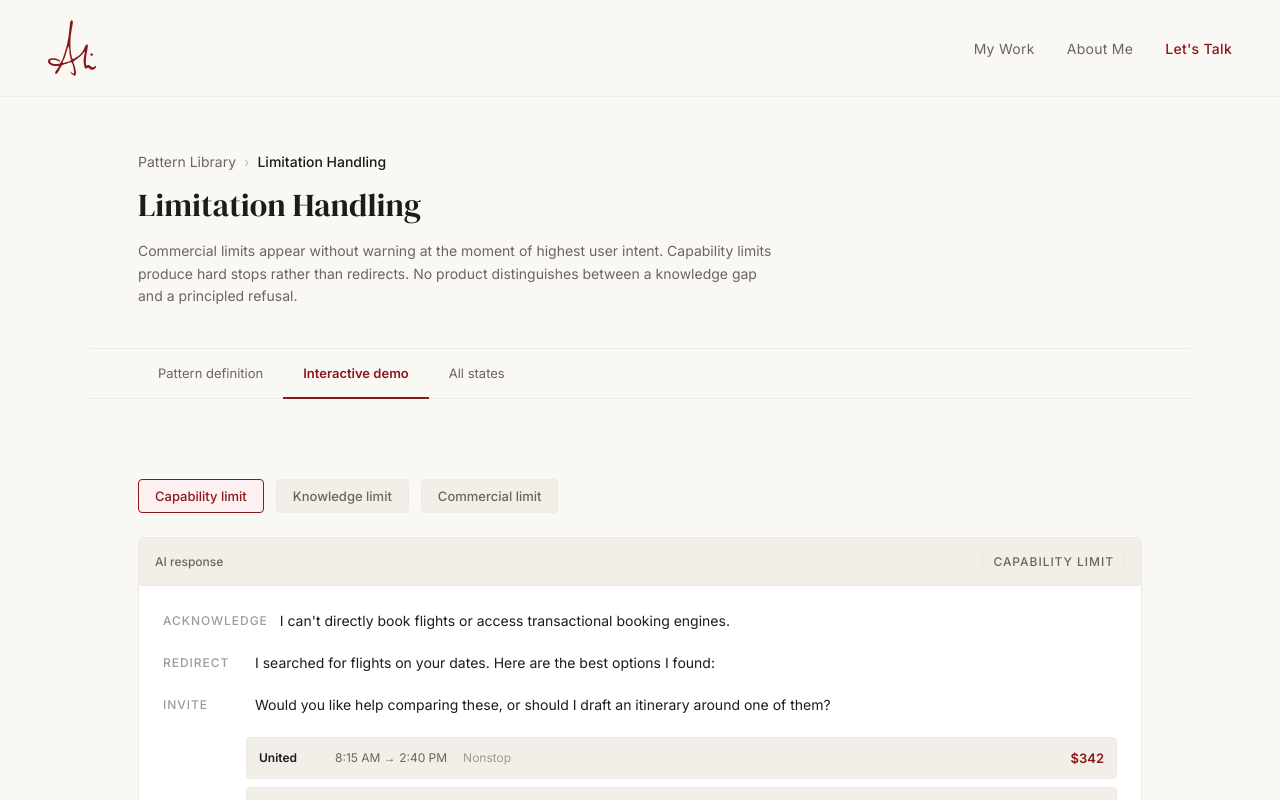
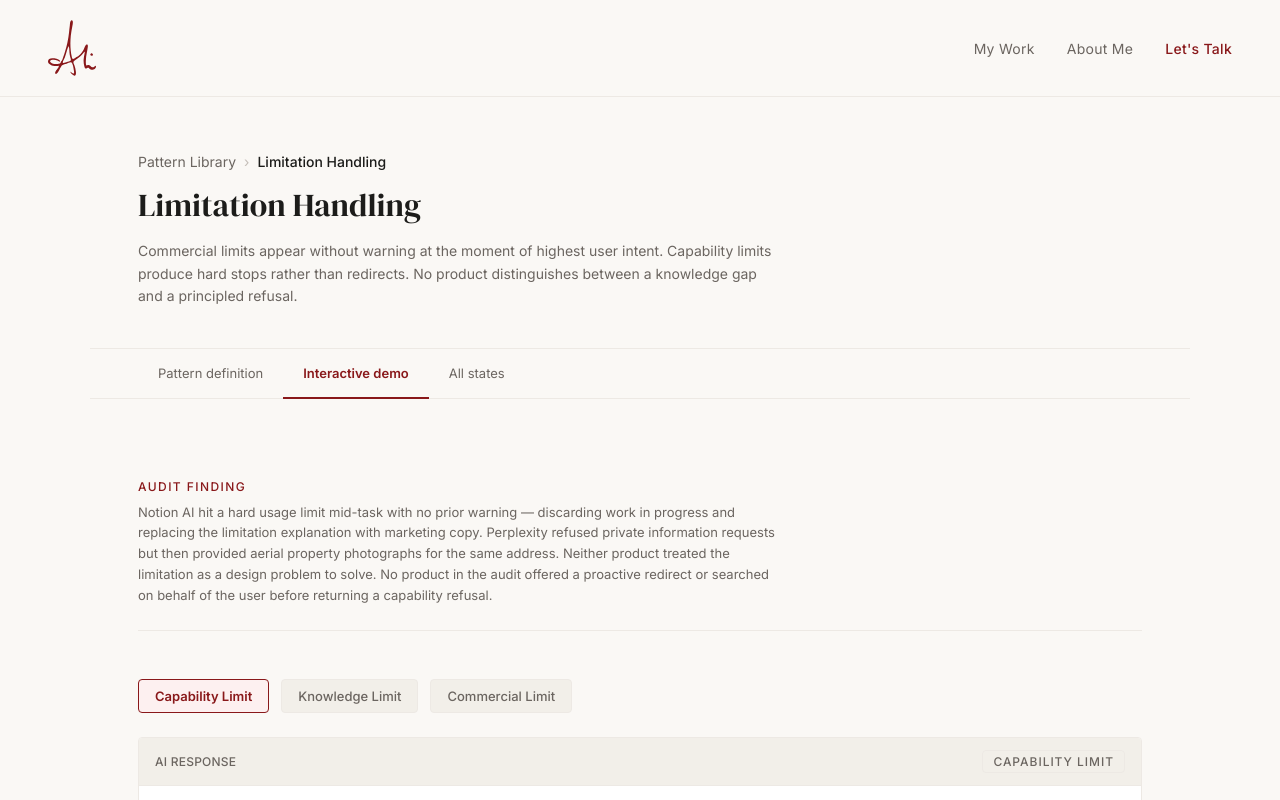
Before and after one commit to alikhandesign/alikhandesign.com, a Next.js app: page /patterns/limitation-handling in a window 1280 px wide. Both pictures are taken after a click on the button "Interactive demo". Shown: the top 800 px of the page. Built offline with nearby package versions, Linux system fonts and the light colour scheme.

Commit message:
feat(patterns): add PatternAnnotation and Button to limitation-handling

```diff
--- a/app/patterns/limitation-handling/page.tsx
+++ b/app/patterns/limitation-handling/page.tsx
@@ -1,7 +1,9 @@
 'use client'
 import { useState, CSSProperties } from 'react'
 import PatternShell from '../PatternShell'
+import PatternAnnotation from '../../components/PatternAnnotation'
 import InlineAlert from '../../components/InlineAlert'
+import Button from '../../components/Button'
 
 const TABS = [
   { id: 'definition', label: 'Pattern definition' },
@@ -9,63 +11,51 @@ const TABS = [
   { id: 'states',     label: 'All states' },
 ]
 
+const ANNOTATION = 'Notion AI hit a hard usage limit mid-task with no prior warning — discarding work in progress and replacing the limitation explanation with marketing copy. Perplexity refused private information requests but then provided aerial property photographs for the same address. Neither product treated the limitation as a design problem to solve. No product in the audit offered a proactive redirect or searched on behalf of the user before returning a capability refusal.'
+
 type LimitType = 'capability' | 'knowledge' | 'commercial'
 type UsageDisplay = 'count' | 'percent'
 
+const COMMERCIAL_MAX = 20
 const FLIGHT_RESULTS = [
-  { airline: 'United', flight: 'UA 492', departs: '8:15 AM', arrives: '2:40 PM', price: '$342', stops: 'Nonstop' },
-  { airline: 'Delta',  flight: 'DL 1087', departs: '10:30 AM', arrives: '5:05 PM', price: '$289', stops: '1 stop' },
-  { airline: 'AA',     flight: 'AA 204',  departs: '2:45 PM', arrives: '9:10 PM', price: '$311', stops: 'Nonstop' },
+  { airline: 'United', departs: '8:15 AM', arrives: '2:40 PM', price: '$342', stops: 'Nonstop' },
+  { airline: 'Delta',  departs: '10:30 AM', arrives: '5:05 PM', price: '$289', stops: '1 stop' },
+  { airline: 'AA',     departs: '2:45 PM', arrives: '9:10 PM',  price: '$311', stops: 'Nonstop' },
 ]
 
-const COMMERCIAL_MAX = 20
+export default function LimitationHandlingPage() {
+  const [activeTab, setActiveTab]           = useState('definition')
+  const [limit, setLimit]                   = useState<LimitType>('capability')
+  const [usageRemaining, setUsageRemaining] = useState(8)
+  const [usageDisplay, setUsageDisplay]     = useState<UsageDisplay>('count')
 
-export default function LimitationHandlingPage() {
-  const [activeTab, setActiveTab]         = useState('definition')
-  const [limit, setLimit]                 = useState<LimitType>('capability')
-  const [usageRemaining, setUsageRemaining] = useState(8)
-  const [usageDisplay, setUsageDisplay]   = useState<UsageDisplay>('count')
-
-  const usagePct = Math.round((usageRemaining / COMMERCIAL_MAX) * 100)
-  const isLow    = usageRemaining <= 5
-
+  const usagePct  = Math.round((usageRemaining / COMMERCIAL_MAX) * 100)
+  const isLow     = usageRemaining <= 5
   const usageLabel = usageDisplay === 'count'
     ? `${usageRemaining} premium queries remaining`
     : `${usagePct}% of premium quota remaining`
 
-  const auditNote = (
-    <div style={{ marginTop: 'var(--space-4)', padding: 'var(--space-3) var(--space-4)', background: 'var(--warm-75)', borderLeft: '3px solid var(--accent)', borderRadius: '0 var(--radius) var(--radius) 0' }}>
-      <p style={{ fontSize: 'var(--text-xs)', color: 'var(--text-muted)', lineHeight: 'var(--line-height-normal)' }}>
-        <strong style={{ color: 'var(--accent)', textTransform: 'uppercase', letterSpacing: 'var(--letter-spacing-md)', fontSize: 'var(--text-xs)' }}>Why this matters —</strong>{' '}
-        Notion AI hit a hard usage limit mid-task with no prior warning — discarding work in progress and replacing the limit explanation with marketing copy. Perplexity refused private information requests but then provided aerial property photographs for the same address. Neither product treated the limitation as a design problem to solve.
-      </p>
+  const ARIRow = ({ label, text }: { label: string; text: string }) => (
+    <div style={{ display: 'flex', gap: 'var(--space-3)', alignItems: 'flex-start' }}>
+      <span style={{ fontSize: 'var(--text-xs)', letterSpacing: 'var(--letter-spacing-md)', textTransform: 'uppercase', color: 'var(--text-faint)', fontWeight: 'var(--font-weight-medium)', paddingTop: 3, minWidth: 80, flexShrink: 0 }}>{label}</span>
+      <p style={{ fontSize: 'var(--text-base)', color: 'var(--text)', lineHeight: 'var(--line-height-normal)' }}>{text}</p>
     </div>
   )
 
   const capabilityDemo = (
     <div style={{ border: '1px solid var(--border)', borderRadius: 'var(--radius)', background: 'var(--surface)', overflow: 'hidden' }}>
       <div style={{ padding: 'var(--space-3) var(--space-4)', borderBottom: '1px solid var(--border)', background: 'var(--warm-75)', display: 'flex', justifyContent: 'space-between', alignItems: 'center' }}>
-        <span style={{ fontSize: 'var(--text-xs)', color: 'var(--text-muted)', fontWeight: 'var(--font-weight-medium)' }}>AI response</span>
+        <span style={{ fontSize: 'var(--text-xs)', color: 'var(--text-muted)', fontWeight: 'var(--font-weight-medium)', letterSpacing: 'var(--letter-spacing-sm)', textTransform: 'uppercase' }}>AI response</span>
         <span style={{ display: 'inline-flex', padding: '3px 10px', borderRadius: 'var(--radius)', background: 'var(--warm-75)', border: '1px solid var(--border)', fontSize: 'var(--text-xs)', fontWeight: 'var(--font-weight-medium)', letterSpacing: 'var(--letter-spacing-md)', textTransform: 'uppercase', color: 'var(--text-muted)' }}>Capability limit</span>
       </div>
       <div style={{ padding: 'var(--space-6)', display: 'flex', flexDirection: 'column', gap: 'var(--space-5)' }}>
-        {[
-          { label: 'Acknowledge', text: "I can't directly book flights or access transactional booking engines." },
-          { label: 'Redirect',    text: "I searched for flights on your dates. Here are the best options I found:" },
-          { label: 'Invite',      text: "Would you like help comparing these, or should I draft an itinerary around one of them?" },
-        ].map(row => (
-          <div key={row.label} style={{ display: 'flex', gap: 'var(--space-3)', alignItems: 'flex-start' }}>
-            <span style={{ fontSize: 'var(--text-xs)', letterSpacing: 'var(--letter-spacing-md)', textTransform: 'uppercase', color: 'var(--text-faint)', fontWeight: 'var(--font-weight-medium)', paddingTop: 3, minWidth: 80, flexShrink: 0 }}>{row.label}</span>
-            <p style={{ fontSize: 'var(--text-base)', color: 'var(--text)', lineHeight: 'var(--line-height-normal)' }}>{row.text}</p>
-          </div>
-        ))}
-
-        {/* Inline flight results */}
+        <ARIRow label="Acknowledge" text="I can't directly book flights or access transactional booking engines." />
+        <ARIRow label="Redirect" text="I searched for flights on your dates. Here are the best options I found:" />
         <div style={{ display: 'flex', flexDirection: 'column', gap: 'var(--space-2)', marginLeft: 83 }}>
           {FLIGHT_RESULTS.map(f => (
-            <div key={f.flight} style={{ display: 'flex', alignItems: 'center', justifyContent: 'space-between', padding: 'var(--space-3)', border: '1px solid var(--border)', borderRadius: 'var(--radius)', background: 'var(--warm-75)' }}>
+            <div key={f.airline} style={{ display: 'flex', alignItems: 'center', justifyContent: 'space-between', padding: 'var(--space-3)', border: '1px solid var(--border)', borderRadius: 'var(--radius)', background: 'var(--warm-75)' }}>
               <div style={{ display: 'flex', gap: 'var(--space-4)', alignItems: 'center' }}>
-                <span style={{ fontSize: 'var(--text-xs)', fontWeight: 'var(--font-weight-semibold)', color: 'var(--text)', minWidth: 60 }}>{f.airline}</span>
+                <span style={{ fontSize: 'var(--text-xs)', fontWeight: 'var(--font-weight-semibold)', color: 'var(--text)', minWidth: 48 }}>{f.airline}</span>
                 <span style={{ fontSize: 'var(--text-xs)', color: 'var(--text-muted)' }}>{f.departs} → {f.arrives}</span>
                 <span style={{ fontSize: 'var(--text-xs)', color: 'var(--text-faint)' }}>{f.stops}</span>
               </div>
@@ -73,10 +63,10 @@ export default function LimitationHandlingPage() {
             </div>
           ))}
         </div>
-
+        <ARIRow label="Invite" text="Would you like help comparing these, or should I draft an itinerary around one of them?" />
         <div style={{ display: 'flex', gap: 'var(--space-3)', marginLeft: 83 }}>
-          <button style={btn('var(--accent)', 'var(--accent-bg)', 'var(--accent)')}>Compare options →</button>
-          <button style={btn('var(--text-muted)', 'var(--warm-75)', 'var(--border)')}>Draft itinerary →</button>
+          <Button label="Compare options" variant="primary" onClick={() => {}} arrow={false} />
+          <Button label="Draft itinerary" variant="secondary" onClick={() => {}} arrow={false} />
         </div>
       </div>
     </div>
@@ -85,23 +75,16 @@ export default function LimitationHandlingPage() {
   const knowledgeDemo = (
     <div style={{ border: '1px solid var(--border)', borderRadius: 'var(--radius)', background: 'var(--surface)', overflow: 'hidden' }}>
       <div style={{ padding: 'var(--space-3) var(--space-4)', borderBottom: '1px solid var(--border)', background: '#EFF6FF', display: 'flex', justifyContent: 'space-between', alignItems: 'center' }}>
-        <span style={{ fontSize: 'var(--text-xs)', color: 'var(--text-muted)', fontWeight: 'var(--font-weight-medium)' }}>AI response</span>
+        <span style={{ fontSize: 'var(--text-xs)', color: 'var(--text-muted)', fontWeight: 'var(--font-weight-medium)', letterSpacing: 'var(--letter-spacing-sm)', textTransform: 'uppercase' }}>AI response</span>
         <span style={{ display: 'inline-flex', padding: '3px 10px', borderRadius: 'var(--radius)', background: '#EFF6FF', border: '1px solid #BFDBFE', fontSize: 'var(--text-xs)', fontWeight: 'var(--font-weight-medium)', letterSpacing: 'var(--letter-spacing-md)', textTransform: 'uppercase', color: '#1D4ED8' }}>Knowledge limit</span>
       </div>
       <div style={{ padding: 'var(--space-6)', display: 'flex', flexDirection: 'column', gap: 'var(--space-4)' }}>
-        {[
-          { label: 'Acknowledge', text: "I don't have access to real-time stock pricing — my training data has a cutoff." },
-          { label: 'Redirect',    text: "I searched the web for current quotes. AAPL is trading at $213.40, up 1.2% today (as of market close)." },
-          { label: 'Invite',      text: "Would you like a summary of recent analyst sentiment, or should I pull the last earnings report?" },
-        ].map(row => (
-          <div key={row.label} style={{ display: 'flex', gap: 'var(--space-3)', alignItems: 'flex-start' }}>
-            <span style={{ fontSize: 'var(--text-xs)', letterSpacing: 'var(--letter-spacing-md)', textTransform: 'uppercase', color: 'var(--text-faint)', fontWeight: 'var(--font-weight-medium)', paddingTop: 3, minWidth: 80, flexShrink: 0 }}>{row.label}</span>
-            <p style={{ fontSize: 'var(--text-base)', color: 'var(--text)', lineHeight: 'var(--line-height-normal)' }}>{row.text}</p>
-          </div>
-        ))}
+        <ARIRow label="Acknowledge" text="I don't have access to real-time stock pricing — my training data has a cutoff." />
+        <ARIRow label="Redirect" text="I searched the web for current quotes. AAPL is trading at $213.40, up 1.2% today (as of market close)." />
+        <ARIRow label="Invite" text="Would you like a summary of recent analyst sentiment, or should I pull the last earnings report?" />
         <div style={{ display: 'flex', gap: 'var(--space-3)', marginLeft: 83 }}>
-          <button style={btn('#1D4ED8', '#EFF6FF', '#BFDBFE')}>Analyst sentiment →</button>
-          <button style={btn('var(--text-muted)', 'var(--warm-75)', 'var(--border)')}>Earnings report →</button>
+          <Button label="Analyst sentiment" variant="primary" onClick={() => {}} arrow={false} />
+          <Button label="Earnings report" variant="secondary" onClick={() => {}} arrow={false} />
         </div>
       </div>
     </div>
@@ -109,69 +92,38 @@ export default function LimitationHandlingPage() {
 
   const commercialDemo = (
     <div style={{ display: 'flex', flexDirection: 'column', gap: 'var(--space-4)' }}>
-      {/* Workspace bar with progressive disclosure */}
       <div style={{ display: 'flex', alignItems: 'center', justifyContent: 'space-between', padding: 'var(--space-3) var(--space-4)', background: 'var(--warm-75)', border: '1px solid var(--border)', borderRadius: 'var(--radius)', flexWrap: 'wrap', gap: 'var(--space-3)' }}>
         <span style={{ fontSize: 'var(--text-xs)', color: 'var(--text-muted)', fontWeight: 'var(--font-weight-medium)' }}>Workspace</span>
         <div style={{ display: 'flex', alignItems: 'center', gap: 'var(--space-3)', flexWrap: 'wrap' }}>
-          {isLow && (
-            <span style={{ fontSize: 'var(--text-xs)', color: '#7C3AED', fontWeight: 'var(--font-weight-medium)' }}>
-              ⚡ {usageLabel}
-            </span>
-          )}
-          <button
-            onClick={() => setUsageDisplay(d => d === 'count' ? 'percent' : 'count')}
-            style={btn('var(--text-muted)', 'var(--surface)', 'var(--border)')}
-          >
-            Show as {usageDisplay === 'count' ? '%' : '#'}
-          </button>
-          <button
-            onClick={() => setUsageRemaining(r => Math.max(0, r - 1))}
-            disabled={usageRemaining === 0}
-            style={{ ...btn('#7C3AED', '#F5F3FF', '#DDD6FE'), opacity: usageRemaining === 0 ? 0.4 : 1 }}
-          >
-            Use query ({usageRemaining} left)
-          </button>
-          <button onClick={() => setUsageRemaining(8)} style={btn('var(--text-muted)', 'var(--warm-75)', 'var(--border)')}>
-            Reset
-          </button>
+          {isLow && <span style={{ fontSize: 'var(--text-xs)', color: '#7C3AED', fontWeight: 'var(--font-weight-medium)' }}>⚡ {usageLabel}</span>}
+          <button onClick={() => setUsageDisplay(d => d === 'count' ? 'percent' : 'count')} style={ghostBtn}>Show as {usageDisplay === 'count' ? '%' : '#'}</button>
+          <button onClick={() => setUsageRemaining(r => Math.max(0, r - 1))} disabled={usageRemaining === 0} style={{ ...ghostBtn, opacity: usageRemaining === 0 ? 0.4 : 1 }}>Use query ({usageRemaining} left)</button>
+          <button onClick={() => setUsageRemaining(8)} style={ghostBtn}>Reset</button>
         </div>
       </div>
-
-      {/* Usage bar */}
       <div style={{ height: 4, background: 'var(--border)', borderRadius: 2, overflow: 'hidden' }}>
         <div style={{ height: '100%', width: `${usagePct}%`, background: isLow ? '#7C3AED' : 'var(--accent)', borderRadius: 2, transition: 'width 0.3s ease, background 0.3s ease' }} />
       </div>
-
       {usageRemaining === 0 && (
         <div style={{ border: '1px solid var(--border)', borderRadius: 'var(--radius)', background: 'var(--surface)', overflow: 'hidden' }}>
           <div style={{ padding: 'var(--space-3) var(--space-4)', borderBottom: '1px solid var(--border)', background: '#F5F3FF', display: 'flex', justifyContent: 'space-between', alignItems: 'center' }}>
-            <span style={{ fontSize: 'var(--text-xs)', color: 'var(--text-muted)', fontWeight: 'var(--font-weight-medium)' }}>AI response</span>
+            <span style={{ fontSize: 'var(--text-xs)', color: 'var(--text-muted)', fontWeight: 'var(--font-weight-medium)', letterSpacing: 'var(--letter-spacing-sm)', textTransform: 'uppercase' }}>AI response</span>
             <span style={{ display: 'inline-flex', padding: '3px 10px', borderRadius: 'var(--radius)', background: '#F5F3FF', border: '1px solid #DDD6FE', fontSize: 'var(--text-xs)', fontWeight: 'var(--font-weight-medium)', letterSpacing: 'var(--letter-spacing-md)', textTransform: 'uppercase', color: '#7C3AED' }}>Usage limit</span>
           </div>
           <div style={{ padding: 'var(--space-6)', display: 'flex', flexDirection: 'column', gap: 'var(--space-4)' }}>
-            {[
-              { label: 'Acknowledge', text: "You've reached your hourly limit for advanced analysis." },
-              { label: 'Redirect',    text: "I can continue processing this prompt using the standard model — slightly slower, same accuracy for most tasks." },
-              { label: 'Invite',      text: "Would you like to switch models or view upgrade options?" },
-            ].map(row => (
-              <div key={row.label} style={{ display: 'flex', gap: 'var(--space-3)', alignItems: 'flex-start' }}>
-                <span style={{ fontSize: 'var(--text-xs)', letterSpacing: 'var(--letter-spacing-md)', textTransform: 'uppercase', color: 'var(--text-faint)', fontWeight: 'var(--font-weight-medium)', paddingTop: 3, minWidth: 80, flexShrink: 0 }}>{row.label}</span>
-                <p style={{ fontSize: 'var(--text-base)', color: 'var(--text)', lineHeight: 'var(--line-height-normal)' }}>{row.text}</p>
-              </div>
-            ))}
+            <ARIRow label="Acknowledge" text="You've reached your hourly limit for advanced analysis." />
+            <ARIRow label="Redirect" text="I can continue processing this prompt using the standard model — slightly slower, same accuracy for most tasks." />
+            <ARIRow label="Invite" text="Would you like to switch models or view upgrade options?" />
             <div style={{ display: 'flex', gap: 'var(--space-3)', marginLeft: 83 }}>
-              <button style={btn('#7C3AED', '#F5F3FF', '#DDD6FE')}>Use standard model →</button>
-              <button style={btn('var(--text-muted)', 'var(--warm-75)', 'var(--border)')}>View upgrade options →</button>
+              <Button label="Use standard model" variant="primary" onClick={() => {}} arrow={false} />
+              <Button label="View upgrade options" variant="secondary" onClick={() => {}} arrow={false} />
             </div>
           </div>
         </div>
       )}
-
       {usageRemaining > 0 && (
         <p style={{ fontSize: 'var(--text-xs)', color: 'var(--text-faint)', lineHeight: 'var(--line-height-normal)' }}>
-          {isLow
-            ? 'Progressive disclosure is active — the usage counter is visible because you are below 25% allocation.'
-            : 'Usage counter is hidden above 25% allocation. Click "Use query" to deplete toward the disclosure threshold.'}
+          {isLow ? 'Progressive disclosure is active — usage counter visible below 25% allocation.' : 'Usage counter hidden above 25% allocation. Click "Use query" to deplete toward the threshold.'}
         </p>
       )}
     </div>
@@ -179,44 +131,51 @@ export default function LimitationHandlingPage() {
 
   const demo = (
     <div style={{ display: 'flex', flexDirection: 'column', gap: 'var(--space-6)' }}>
+      <PatternAnnotation finding={ANNOTATION} />
       <div style={{ display: 'flex', gap: 'var(--space-3)', flexWrap: 'wrap' }}>
-        <button onClick={() => setLimit('capability')} style={btn(limit === 'capability' ? 'var(--accent)' : 'var(--text-muted)', limit === 'capability' ? 'var(--accent-bg)' : 'var(--warm-75)', limit === 'capability' ? 'var(--accent)' : 'var(--border)')}>Capability limit</button>
-        <button onClick={() => setLimit('knowledge')}  style={btn(limit === 'knowledge'  ? '#1D4ED8' : 'var(--text-muted)', limit === 'knowledge'  ? '#EFF6FF' : 'var(--warm-75)', limit === 'knowledge'  ? '#BFDBFE' : 'var(--border)')}>Knowledge limit</button>
-        <button onClick={() => setLimit('commercial')} style={btn(limit === 'commercial' ? '#7C3AED' : 'var(--text-muted)', limit === 'commercial' ? '#F5F3FF' : 'var(--warm-75)', limit === 'commercial' ? '#DDD6FE' : 'var(--border)')}>Commercial limit</button>
+        {(['capability', 'knowledge', 'commercial'] as LimitType[]).map(l => (
+          <button key={l} onClick={() => setLimit(l)} style={{
+            padding: 'var(--space-2) var(--space-4)',
+            fontSize: 'var(--text-sm)',
+            fontWeight: limit === l ? 'var(--font-weight-semibold)' : 'var(--font-weight-medium)',
+            color: limit === l ? 'var(--accent)' : 'var(--text-muted)',
+            background: limit === l ? 'var(--accent-bg)' : 'var(--warm-75)',
+            border: `1px solid ${limit === l ? 'var(--accent)' : 'var(--border)'}`,
+            borderRadius: 'var(--radius)',
+            cursor: 'pointer',
+            fontFamily: 'var(--font-sans)',
+            transition: 'all var(--transition-base)',
+            textTransform: 'capitalize',
+          }}>{l} limit</button>
+        ))}
       </div>
-
       {limit === 'capability' && capabilityDemo}
       {limit === 'knowledge'  && knowledgeDemo}
       {limit === 'commercial' && commercialDemo}
-
-      {auditNote}
     </div>
   )
 
   const states = (
     <div style={{ display: 'flex', flexDirection: 'column', gap: 'var(--space-4)' }}>
-      {[
-        { variant: 'neutral' as const, title: 'Capability limit', children: "I can't directly book flights. I searched and found three options — want me to compare them or draft an itinerary?", action: { label: 'Compare options', onClick: () => {} } },
-        { variant: 'info'    as const, title: 'Knowledge limit',  children: "My training data is stale for this. I searched the web and found current results.", action: { label: 'View results', onClick: () => {} } },
-        { variant: 'warning' as const, title: 'Commercial limit', children: "You've reached your hourly limit. Continue with the standard model or upgrade.", action: { label: 'Use standard model', onClick: () => {} }, secondaryAction: { label: 'View upgrade options', onClick: () => {} } },
-      ].map(item => (
-        <InlineAlert key={item.title} {...item}>{item.children}</InlineAlert>
-      ))}
+      <InlineAlert variant="neutral" title="Capability limit" action={{ label: 'Compare options', onClick: () => {} }}>
+        I can&apos;t directly book flights. I searched and found three options — want me to compare them or draft an itinerary?
+      </InlineAlert>
+      <InlineAlert variant="info" title="Knowledge limit" action={{ label: 'View results', onClick: () => {} }}>
+        My training data is stale for this. I searched the web and found current results.
+      </InlineAlert>
+      <InlineAlert variant="warning" title="Commercial limit" action={{ label: 'Use standard model', onClick: () => {} }} secondaryAction={{ label: 'View upgrade options', onClick: () => {} }}>
+        You&apos;ve reached your hourly limit. Continue with the standard model or upgrade.
+      </InlineAlert>
     </div>
   )
 
   const definition = <Definition />
 
   return (
-    <PatternShell
-      title="Limitation Handling"
-      slug="limitation-handling"
+    <PatternShell title="Limitation Handling" slug="limitation-handling"
       problem="Commercial limits appear without warning at the moment of highest user intent. Capability limits produce hard stops rather than redirects. No product distinguishes between a knowledge gap and a principled refusal."
-      activeTab={activeTab}
-      onTabChange={setActiveTab}
-      tabs={TABS}
-      mobileContent={{ definition, demo, states }}
-    >
+      activeTab={activeTab} onTabChange={setActiveTab} tabs={TABS}
+      mobileContent={{ definition, demo, states }}>
       {activeTab === 'definition' && definition}
       {activeTab === 'demo' && demo}
       {activeTab === 'states' && states}
@@ -230,8 +189,8 @@ function Definition() {
       {[
         { label: 'Problem', text: "When an AI cannot or will not do something, the interface must treat that as a first-class design problem. The audit found hard stops, undisclosed commercial paywalls at peak engagement, and no distinction between capability limits, knowledge limits, and principled refusals." },
         { label: 'Prescription', text: "Three limitation types with distinct handling: capability limits acknowledge the boundary and proactively search or redirect; knowledge limits differentiate 'I don't know' from 'I can't know' and trigger a web search before responding; commercial limits disclose progressively before the threshold is hit, never at the moment it is breached." },
-        { label: 'Design decisions', text: 'Progressive disclosure threshold (25% remaining is a reasonable starting point). Count vs. percentage — percentage generalizes better across different quota models. Proactive search on capability and knowledge limits matches observed behavior and sets user expectation correctly.' },
-        { label: 'Tradeoffs', text: 'Proactive search adds latency before the first response token. Specific inline results require the system to have reliable, current data — a fabricated flight price is worse than no flight price. Progressive commercial disclosure may increase churn for users who notice limits earlier than they otherwise would.' },
+        { label: 'Design decisions', text: 'Progressive disclosure threshold (25% remaining). Count vs. percentage — percentage generalizes better across different quota models. Proactive search on capability and knowledge limits matches observed behavior and sets user expectation correctly.' },
+        { label: 'Tradeoffs', text: 'Proactive search adds latency before the first response token. Specific inline results require reliable current data — a fabricated flight price is worse than no flight price. Progressive commercial disclosure may increase churn for users who notice limits earlier than they otherwise would.' },
       ].map(item => (
         <div key={item.label}>
           <p className="eyebrow" style={{ marginBottom: 'var(--space-3)' }}>{item.label}</p>
@@ -242,6 +201,15 @@ function Definition() {
   )
 }
 
-function btn(color: string, bg: string, border: string): CSSProperties {
-  return { padding: 'var(--space-2) var(--space-4)', fontSize: 'var(--text-sm)', fontWeight: 'var(--font-weight-medium)', color, background: bg, border: `1px solid ${border}`, borderRadius: 'var(--radius)', cursor: 'pointer', fontFamily: 'var(--font-sans)', transition: 'opacity var(--transition-base)' }
+const ghostBtn: CSSProperties = {
+  padding: 'var(--space-1) var(--space-3)',
+  fontSize: 'var(--text-xs)',
+  fontWeight: 'var(--font-weight-medium)',
+  color: 'var(--text-muted)',
+  background: 'var(--surface)',
+  border: '1px solid var(--border)',
+  borderRadius: 'var(--radius)',
+  cursor: 'pointer',
+  fontFamily: 'var(--font-sans)',
+  transition: 'opacity var(--transition-base)',
 }
```
